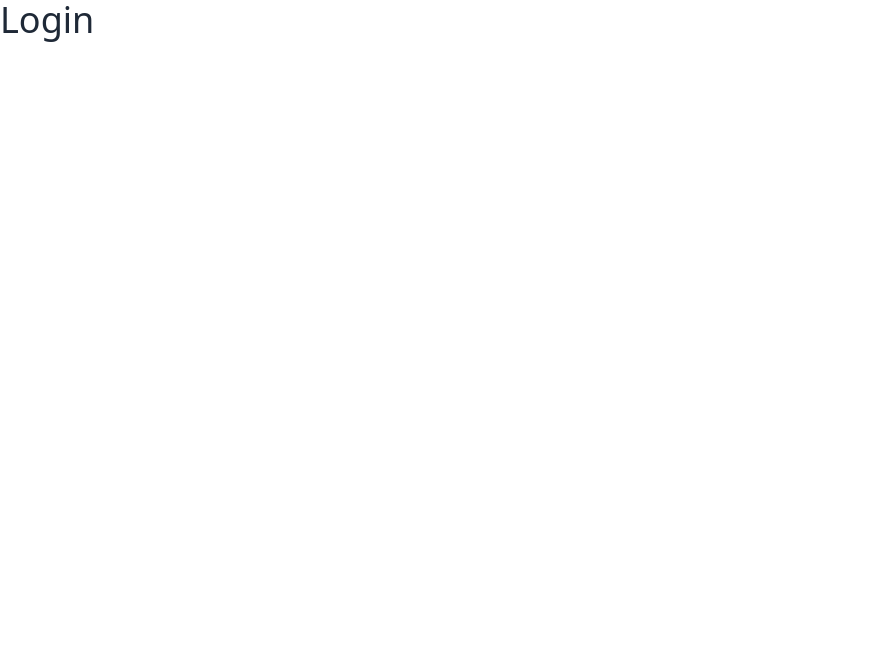
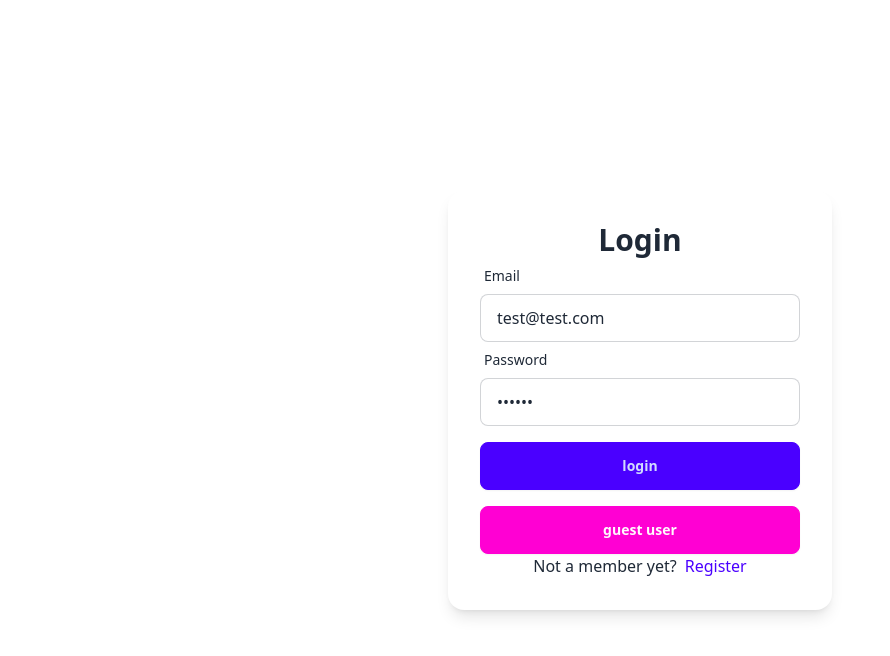
Before and after one commit to Fiza-Code-Tech/SoftNest, a React (Vite) app in the folder Desktop/Comfy/Softnest/: page /login in a window 1280 px wide. Shown: the top 656 px of the page, without its empty margins (0-890 px from the left). Built offline with nearby package versions, Linux system fonts and the light colour scheme.

Commit message:
Adding login

```diff
--- /dev/null
+++ b/Desktop/Comfy/Softnest/src/components/SubmitBtn.jsx
@@ -0,0 +1,25 @@
+import React from 'react'
+import { useNavigation } from 'react-router-dom'
+const SubmitBtn = ({ text }) => {
+  const navigation = useNavigation()
+
+  const isSubmitting = navigation.state === 'submitting'
+
+  return (
+    <button
+      type="submit"
+      className="btn btn-primary btn-block"
+      disabled={isSubmitting}
+    >
+      {isSubmitting ? (
+        <>
+          <span className="loading loading-spinner"></span>sending
+        </>
+      ) : (
+        text || 'submit'
+      )}
+    </button>
+  )
+}
+
+export default SubmitBtn
--- a/Desktop/Comfy/Softnest/src/components/index.js
+++ b/Desktop/Comfy/Softnest/src/components/index.js
@@ -1 +1,2 @@
 export { default as FormInput } from './FormInput'
+export { default as SubmitBtn } from './SubmitBtn'
--- a/Desktop/Comfy/Softnest/src/pages/Login.jsx
+++ b/Desktop/Comfy/Softnest/src/pages/Login.jsx
@@ -1,7 +1,44 @@
 import React from 'react'
-import { form, Link } from 'react-router-dom'
+import { Form, Link } from 'react-router-dom'
+import { FormInput, SubmitBtn } from '../components/index'
 const Login = () => {
-  return <h1 className="text-4xl">Login</h1>
+  return (
+    <section className="h-screen grid place-items-center">
+      <Form
+        method="post"
+        className="card w-96 p-8 bg-base-100 shadow-lg flex flex-col gay-y-4"
+      >
+        <h4 className="text-center text-3xl font-bold">Login</h4>
+        <FormInput
+          type="email"
+          label="email"
+          name="identifier"
+          defaultValue="test@test.com"
+        />
+        <FormInput
+          type="password"
+          label="password"
+          name="password"
+          defaultValue="secret"
+        />
+        <div className="mt-4">
+          <SubmitBtn text="login" />
+        </div>
+        <button type="button" className="btn btn-secondary btn-block mt-4">
+          guest user
+        </button>
+        <p className="text-center">
+          Not a member yet?
+          <Link
+            to="/register"
+            className="ml-2 link link-hover link-primary capitalize"
+          >
+            register
+          </Link>
+        </p>
+      </Form>
+    </section>
+  )
 }
 
 export default Login
```
